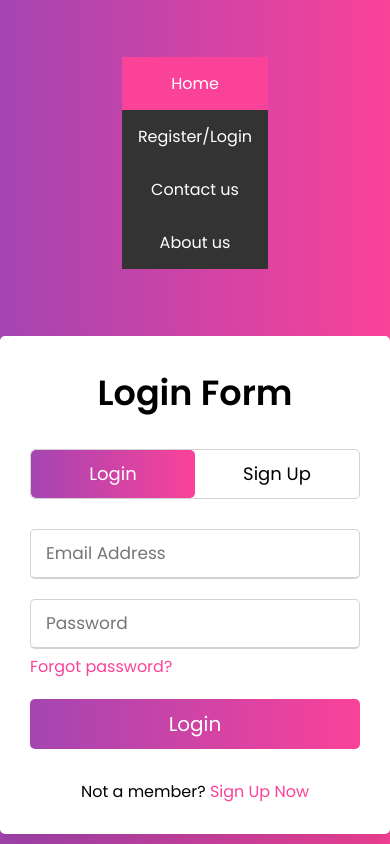
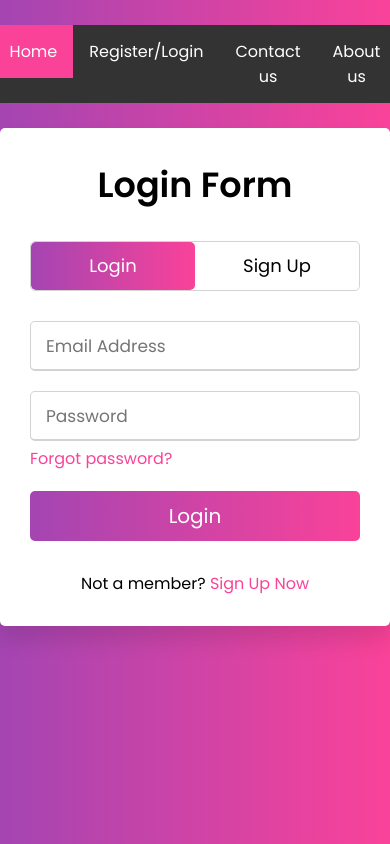
Before and after one commit to zeyn13/Pershkrimi-i-Kosoves, a PHP site: page /login1.html in a window 390 px wide. Run offline with PHP 8.4, Linux system fonts and the light colour scheme.

Commit message:
responsive

```diff
--- a/contact.css
+++ b/contact.css
@@ -146,6 +146,8 @@ ul.topnav {
   ul.topnav li.right {float: right;}
 
   @media screen and (max-width: 600px) {
+
+
     ul.topnav li.right,
     ul.topnav li {float: none;}
   }
--- a/style.css
+++ b/style.css
@@ -6,7 +6,7 @@
     font-family: 'Poppins', sans-serif;
 }
 
-html,body{
+body{
     display: grid;
     height: 100%;
     width: 100%;
@@ -36,10 +36,25 @@ html,body{
 
   ul.topnav li.right {float: right;}
 
+
+
   @media screen and (max-width: 600px) {
+    .topnav{
+    display: flex;
+	flex-direction: row;
+	flex-wrap: nowrap;
+	justify-content: center;
+	align-items: stretch;
+	align-content: stretch;
+    }
+
+
     ul.topnav li.right,
-    ul.topnav li {float: none;}
+    ul.topnav li {float: none;};
+
   }
+
+
 
 .wrapper{
     overflow: hidden;
@@ -62,6 +77,7 @@ html,body{
     text-align: center;
     transition: all 0.6s cubic-bezier(0.68,-0.55,0.265,1.55);
 }
+
 
 .wrapper .form-container{
     width: 100%;
```
Also changed, not shown: about.css (+9 -0 lines).
